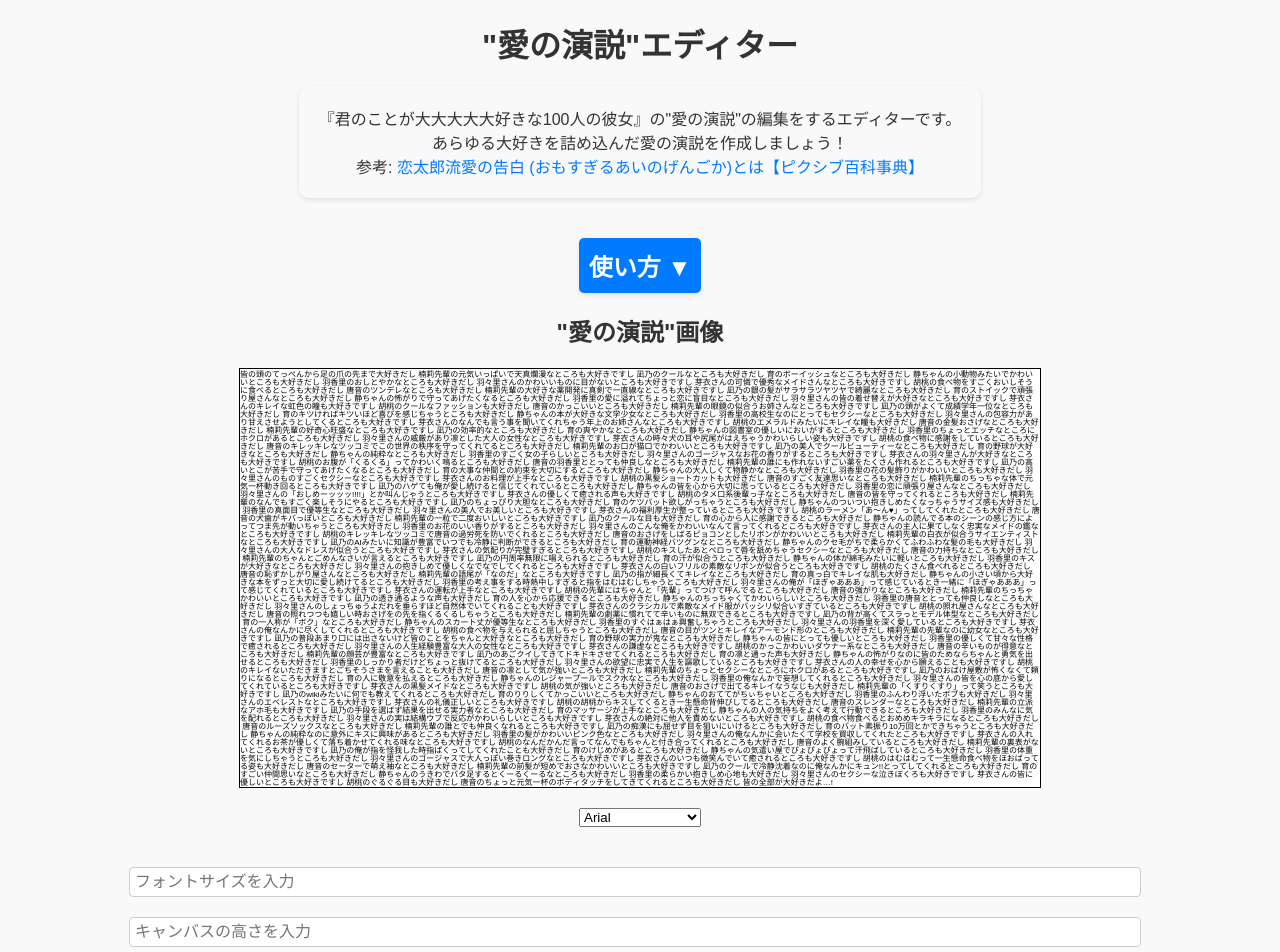
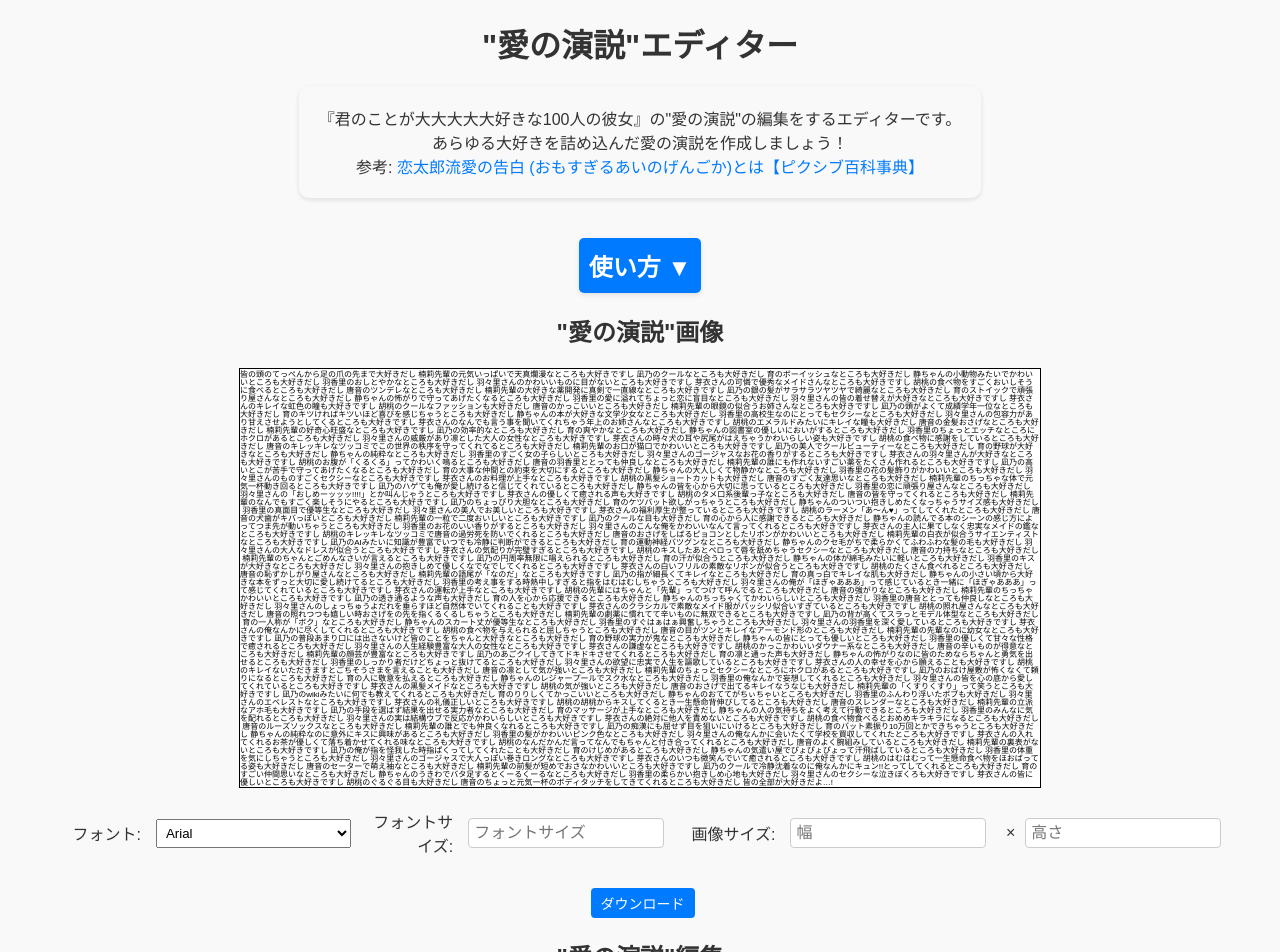
Before and after one commit to furen-button/love-editor, a React (Vite) app: page / in a window 1280 px wide. Shown: the top 952 px of the page. Built offline with nearby package versions, Linux system fonts and the light colour scheme; a web font is replaced by a local one.

Commit message:
キャンバスの幅を手動で設定できる機能を追加し、UIを改善

```diff
--- a/src/EditLoveData.tsx
+++ b/src/EditLoveData.tsx
@@ -9,6 +9,7 @@ const EditLoveData = () => {
   const [data, setData] = useState<string[]>(initialData);
   const [selectedFont, setSelectedFont] = useState('Arial');
   const [manualFontSize, setManualFontSize] = useState<number | null>(null);
+  const [manualCanvasWidth, setManualCanvasWidth] = useState<number | null>(null);
   const [manualCanvasHeight, setManualCanvasHeight] = useState<number | null>(null);
   const canvasRef = useRef<HTMLCanvasElement>(null);
 
@@ -33,7 +34,7 @@ const EditLoveData = () => {
     if (canvas) {
       const ctx = canvas.getContext('2d');
       if (ctx) {
-        const canvasWidth = 800;
+        const canvasWidth = manualCanvasWidth || 800;
         const canvasHeight = manualCanvasHeight || 418;
         canvas.width = canvasWidth;
         canvas.height = canvasHeight;
@@ -107,7 +108,7 @@ const EditLoveData = () => {
         }
       }
     }
-  }, [data, selectedFont, manualFontSize, manualCanvasHeight]);
+  }, [data, selectedFont, manualFontSize, manualCanvasWidth, manualCanvasHeight]);
 
   const handleEdit = (index: number, value: string) => {
     const newData = [...data];
@@ -193,16 +194,18 @@ const EditLoveData = () => {
             オリジナルの"愛の演説"を作成してあなたの愛を表現しましょう！
           </p>
           <p>
-            ※原文を参照させていただいていますが、自分の"愛の演説"を作成するためのエディターです。原文の内容をそのまま使用すること避けてください。
+            ※原文を参照させていただいていますが、オリジナルの"愛の演説"を作成するためのエディターです。原文の内容をそのまま使用すること避けてください。
           </p>
         </div>
       )}
       <h1 style={{ marginTop: '20px' }}>"愛の演説"画像</h1>
       <canvas ref={canvasRef} style={{ border: '1px solid black', marginBottom: '20px', alignSelf: 'center' }}></canvas>
+      <div style={{ display: 'flex', gap: '10px', marginBottom: '20px', alignItems: 'center' }}>
+        <label style={{ flex: '1', textAlign: 'right', marginRight: '5px' }}>フォント:</label>
         <select
           value={selectedFont}
           onChange={(e) => setSelectedFont(e.target.value)}
-        style={{ marginBottom: '20px' }}
+          style={{ flex: '2', padding: '5px' }}
         >
           {['Arial', 'Noto Sans JP', 'Zen Maru Gothic', 'Zen Kaku Gothic'].map((font) => (
             <option key={font} value={font}>
@@ -210,20 +213,31 @@ const EditLoveData = () => {
             </option>
           ))}
         </select>
+        <label style={{ flex: '1', textAlign: 'right', marginRight: '5px' }}>フォントサイズ:</label>
         <input
           type="number"
           value={manualFontSize || ''}
           onChange={(e) => setManualFontSize(Number(e.target.value) || null)}
-        placeholder="フォントサイズを入力"
-        style={{ marginTop: '20px', marginBottom: '10px' }}
+          placeholder="フォントサイズ"
+          style={{ flex: '2', padding: '5px' }}
         />
+        <label style={{ flex: '1', textAlign: 'right', marginRight: '5px' }}>画像サイズ:</label>
+        <input
+          type="number"
+          value={manualCanvasWidth || ''}
+          onChange={(e) => setManualCanvasWidth(Number(e.target.value) || null)}
+          placeholder="幅"
+          style={{ flex: '2', padding: '5px' }}
+        />
+        <p>×</p>
         <input
           type="number"
           value={manualCanvasHeight || ''}
           onChange={(e) => setManualCanvasHeight(Number(e.target.value) || null)}
-        placeholder="キャンバスの高さを入力"
-        style={{ marginTop: '10px', marginBottom: '10px' }}
+          placeholder="高さ"
+          style={{ flex: '2', padding: '5px' }}
         />
+      </div>
       <button
         onClick={() => {
           const canvas = canvasRef.current;
```
Lines whose indentation alone changed are shown as unchanged.
